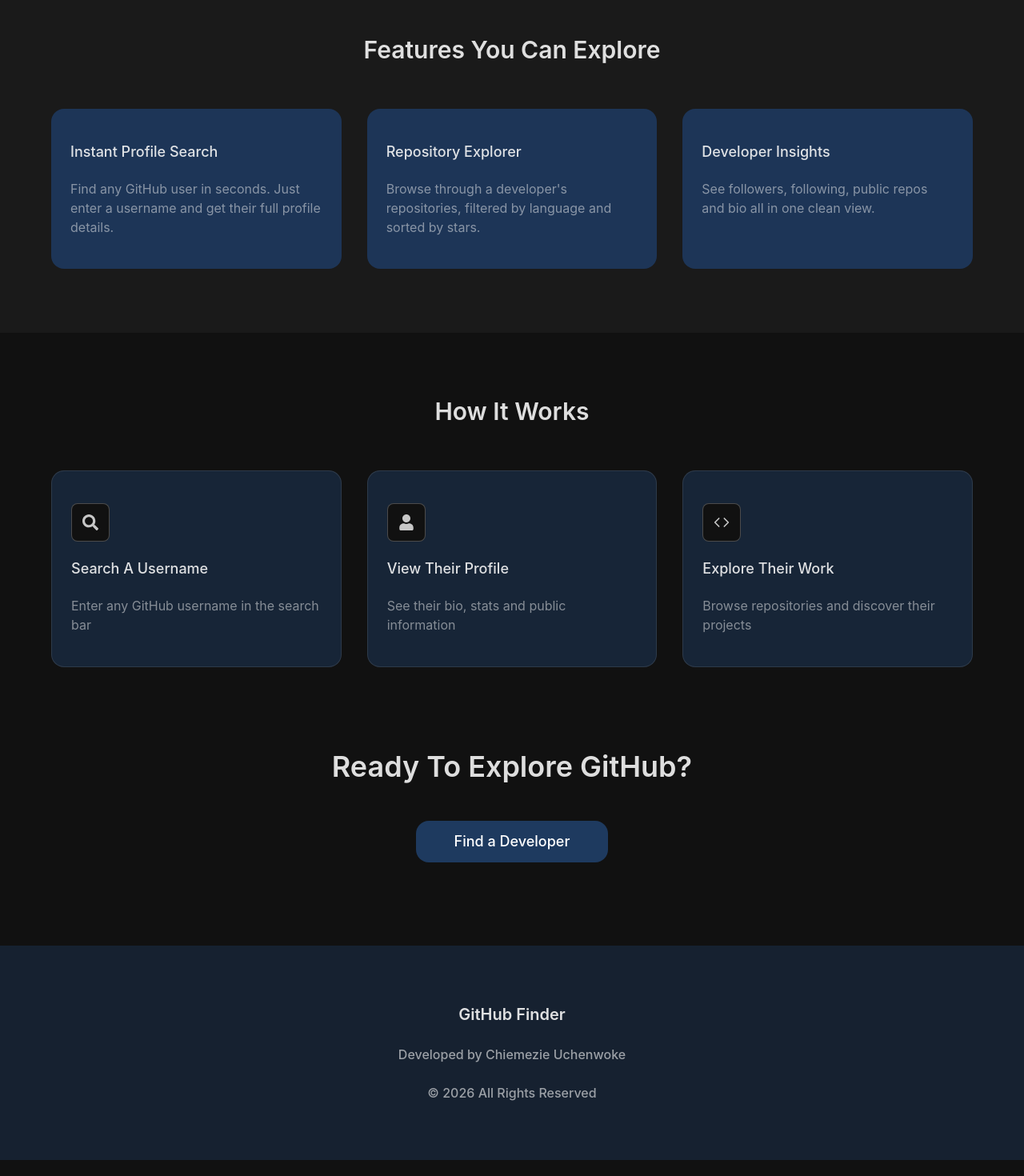
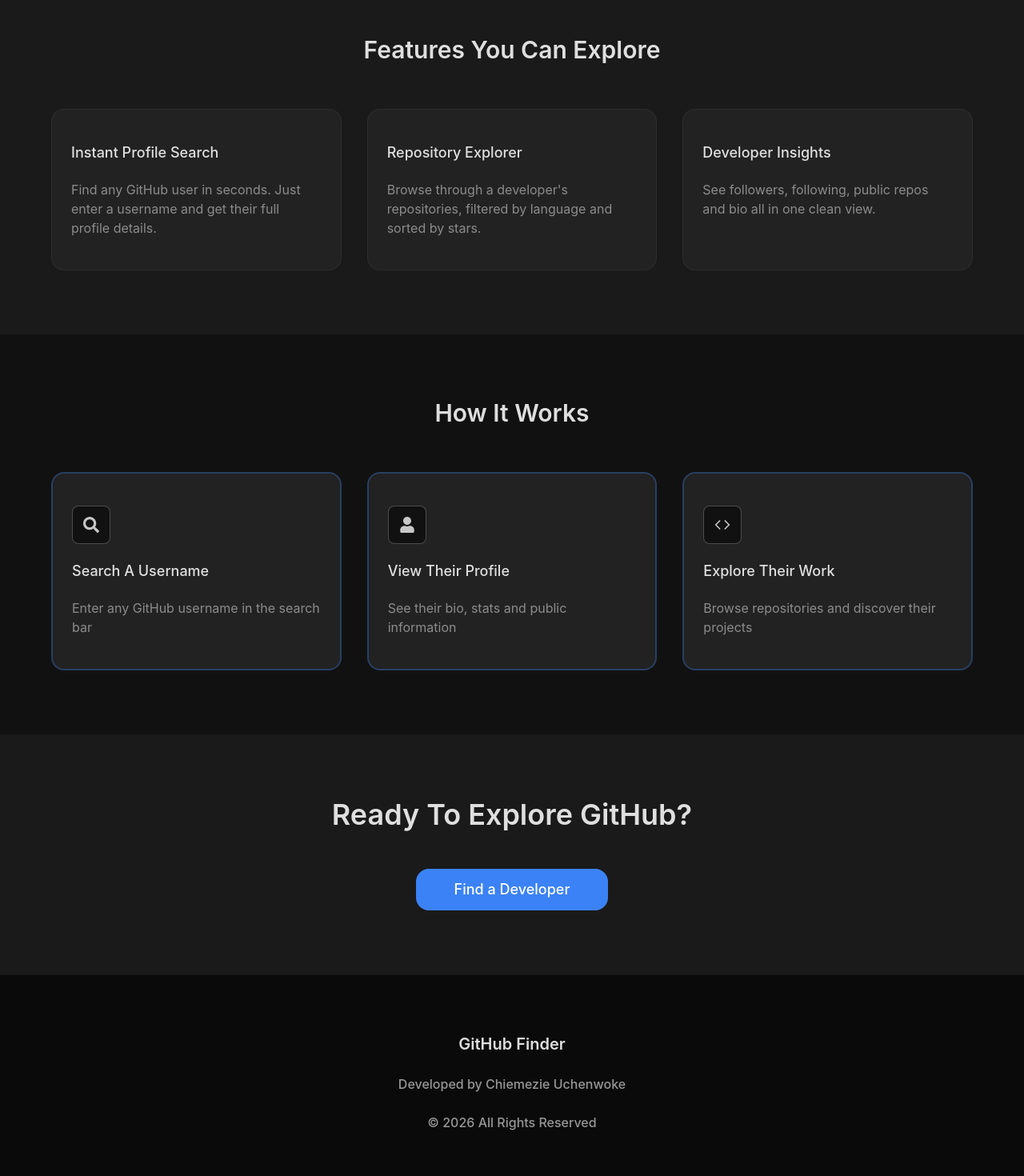
Before and after one commit to Chiemezie-Uchenwoke/github-explorer, a React (Vite) app: page / in a window 1280 px wide. Shown: the part 680-2150 px from the top of the page at 80% size. Built offline with nearby package versions, Linux system fonts and the light colour scheme.

Commit message:
Fix: Change app styles

```diff
--- a/src/components/ExplorePage/Search.tsx
+++ b/src/components/ExplorePage/Search.tsx
@@ -27,7 +27,7 @@
             <button
                 type="submit"
                 disabled={searchText === ""}
-                className="bg-blue-default text-text-primary py-3 px-8 rounded-2xl w-full font-medium active:translate-y-1 cursor-pointer hover:translate-y-0.5 transition duration-200 disabled:bg-blue-default/80 disabled:hover:translate-y-0"
+                className="bg-blue-pri text-text-primary py-3 px-8 rounded-2xl w-full font-medium active:translate-y-1 cursor-pointer hover:translate-y-0.5 transition duration-200 disabled:bg-blue-default/80 disabled:hover:translate-y-0"
             >
                 Search
             </button>
--- a/src/components/HomePage/Explore.tsx
+++ b/src/components/HomePage/Explore.tsx
@@ -2,12 +2,12 @@
 
 const Explore = () => {
     return (
-        <div className="flex flex-col gap-8 lg:gap-12 items-center py-6">
+        <div className="flex flex-col gap-8 lg:gap-12 items-center bg-secondary py-16 lg:py-20">
             <h2 className="text-center text-text-primary/90 text-3xl lg:text-4xl capitalize font-semibold">
                 Ready to explore GitHub?
             </h2>
 
-            <Link to={"/explore"} className="bg-blue-muted text-white py-3 px-12 rounded-2xl font-medium text-lg hover:brightness-90 duration-200">
+            <Link to={"/explore"} className="bg-blue-pri text-white py-3 px-12 rounded-2xl font-medium text-lg hover:brightness-90 duration-200">
                 Find a Developer
             </Link>
         </div>
--- a/src/components/HomePage/Hero.tsx
+++ b/src/components/HomePage/Hero.tsx
@@ -6,7 +6,7 @@
     return (
         <section className="w-19/20 lg:w-9/10 max-w-7xl mx-auto min-h-[60vh] 2xl:min-h-[50vh] flex flex-col gap-6 lg:gap-10 items-center justify-center py-12 relative">
             <motion.h2
-                className="text-blue-default font-semibold text-3xl md:text-4xl lg:text-6xl text-center w-9/10 max-w-2xl mx-auto "
+                className="text-blue-pri font-semibold text-3xl md:text-4xl lg:text-6xl text-center w-9/10 max-w-2xl mx-auto "
                 initial={{opacity: 0, y: 10, rotate: 5}}
                 animate={{opacity: 1, y: 0, transition: {duration: 0.3}, rotate: 0}}
             >
--- a/src/components/layout/Footer.tsx
+++ b/src/components/layout/Footer.tsx
@@ -3,7 +3,7 @@
 const Footer = () => {
 
     return (
-        <footer className="bg-blue-muted/40 mt-16 lg:mt-20 py-18 flex flex-col gap-6 items-center select-none">
+        <footer className="bg-footer border-t border-white/5 py-18 flex flex-col gap-6 items-center select-none">
             <h2 className="text-text-primary/90 font-semibold text-xl">GitHub Finder</h2>
             <p className="text-text-primary/60 font-medium">
                 Developed by <a href="https://chiemezie-uche.vercel.app/" target="_blank" rel="noopener noreferrer" className="hover:underline"> Chiemezie Uchenwoke </a>
--- a/src/components/ui/FeaturesCard.tsx
+++ b/src/components/ui/FeaturesCard.tsx
@@ -5,7 +5,7 @@
 
 const FeaturesCard = ({title, desc}: FeaturesCardProps) => {
     return (
-        <article className="bg-muted-bg py-8 lg:py-10 px-4 lg:px-6 flex flex-col gap-5 rounded-2xl select-none hover:-translate-y-3 transition duration-300 ease-in-out">
+        <article className="bg-card border border-white/5 py-8 lg:py-10 px-4 lg:px-6 flex flex-col gap-5 rounded-2xl select-none hover:-translate-y-3 transition duration-300 ease-in-out">
             <h3 className="text-text-primary/90 capitalize text-lg font-medium"> {title} </h3>
 
             <p className="text-text-primary/50">
--- a/src/components/ui/HowItWorksCard.tsx
+++ b/src/components/ui/HowItWorksCard.tsx
@@ -10,7 +10,7 @@
     const Icon = icon;
 
     return (
-        <article className="bg-blue-muted/50 py-8 lg:py-10 px-4 lg:px-6 flex flex-col gap-5 rounded-2xl select-none  border border-text-primary/10 shadow-lg shadow-text-primary/1 transition duration-300 ease-in-out hover:-translate-y-3">
+        <article className="bg-card border-2 border-blue-pri/30 py-8 lg:py-10 px-4 lg:px-6 flex flex-col gap-5 rounded-2xl select-none shadow-lg shadow-text-primary/1 transition duration-300 ease-in-out hover:-translate-y-3">
             <span className="w-12 h-12 flex justify-center items-center bg-primary rounded-lg text-text-primary/80 text-xl border border-text-primary/25">
                 <Icon />
             </span>
--- a/src/index.css
+++ b/src/index.css
@@ -1,37 +1,30 @@
 @import "tailwindcss";
 
 @theme {
-  /* Background */
+  /* Backgrounds - 4 levels of depth */
   --color-primary: #111111;
   --color-secondary: #1a1a1a;
   --color-card: #222222;
-  --color-section-variation: #161616;
+  --color-footer: #0a0a0a;
 
-  /* Blue shades */
+  /* Blue - primary accent */
+  --color-blue-pri: #3b82f6;
   --color-blue-light: #93c5fd;
-  --color-blue-default: #3b82f6;
-  --color-blue-dark: #1d4ed8;
   --color-blue-muted: #1e3a5f;
-  --color-blue-button: #4f8ef7;
-  --color-muted-bg: #1d3557;
 
-  /* Gold shades */
+  /* Gold - secondary accent (use sparingly) */
+  --color-gold: #f59e0b;
   --color-gold-light: #fde68a;
-  --color-gold-default: #f59e0b;
-  --color-gold-dark: #b45309;
-  --color-gold-muted: #3d2c00;
 
-  /* Text */
+  /* Text - 3 levels */
   --color-text-primary: #f5f5f5;
   --color-text-secondary: #a1a1aa;
   --color-text-muted: #52525b;
 
-  /* Border */
+  /* Border - 2 levels */
   --color-border: #2e2e2e;
   --color-border-light: #3f3f3f;
-
 }
-
 body {
   @apply bg-primary
 }
```
